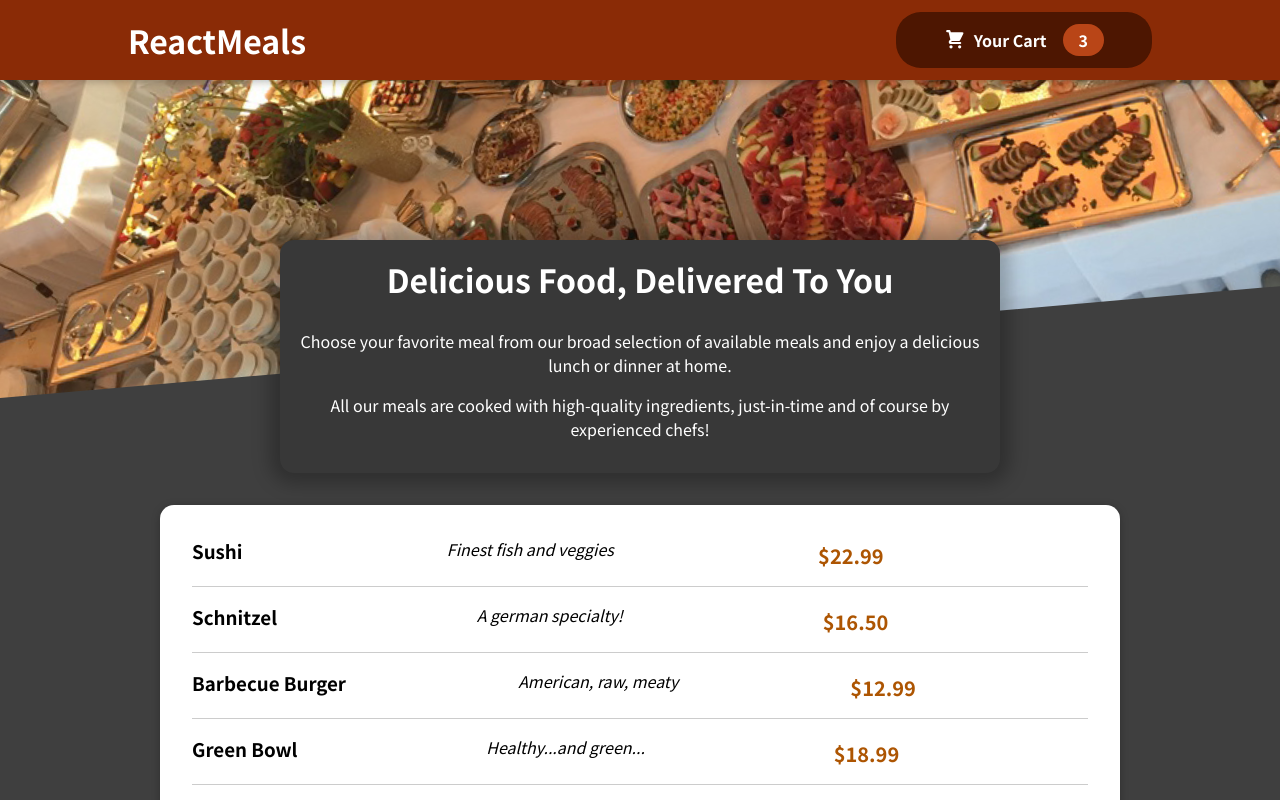
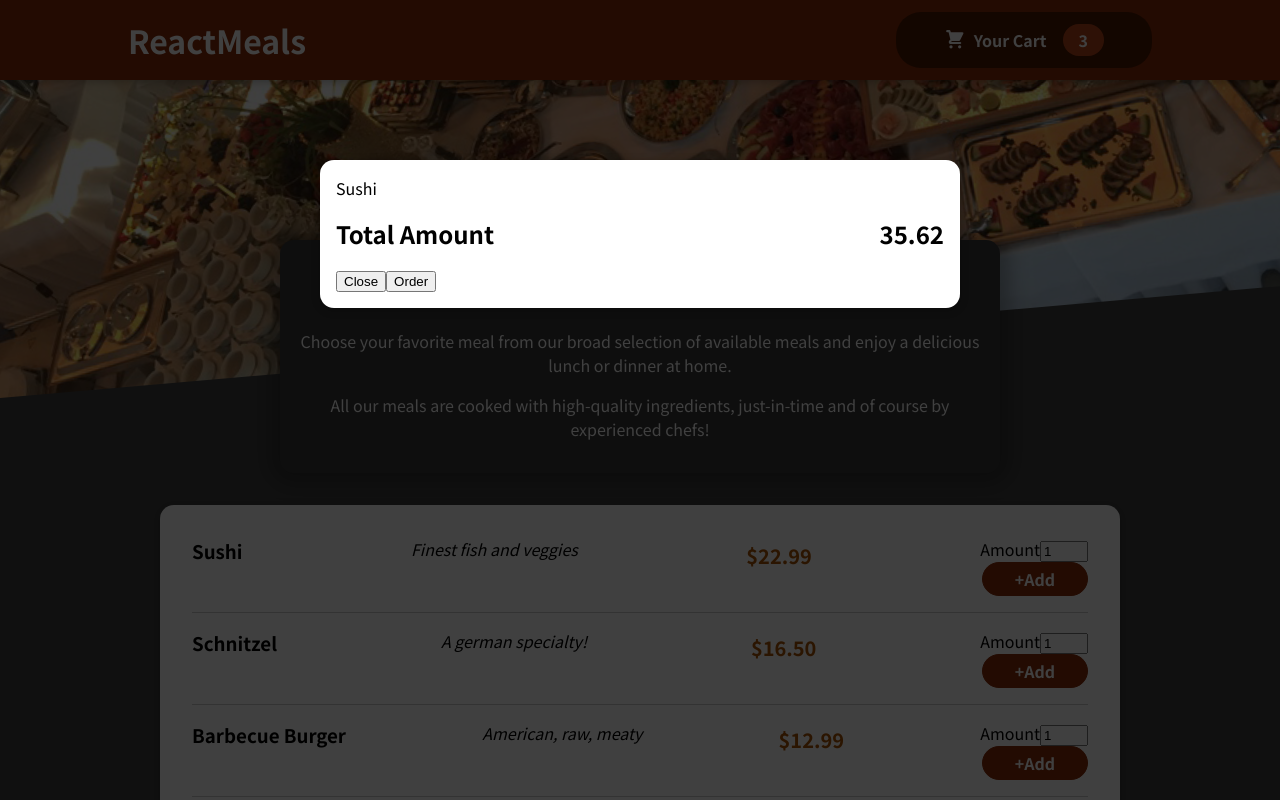
Before and after one commit to Mibek-Shrestha/food-oder, a React (Create React App) app: page / in a window 1280 px wide. Shown: the top 800 px of the page. Built offline with nearby package versions, Linux system fonts and the light colour scheme.

Commit message:
Cart file is added

```diff
--- a/public/index.html
+++ b/public/index.html
@@ -28,6 +28,7 @@
   </head>
   <body>
     <noscript>You need to enable JavaScript to run this app.</noscript>
+    <div id="overlays"></div>
     <div id="root"></div>
     <!--
       This HTML file is a template.
--- a/src/App.js
+++ b/src/App.js
@@ -1,10 +1,11 @@
 import React,{Fragment} from 'react'
 import Header from './components/Layout/Header'
 import Meals from './components/Meals/Meals'
-
+import Cart from './components/Cart/Cart'
 const App = () => {
   return (
     <Fragment>
+      <Cart/>
         <Header/>
         <main>
           <Meals/>
--- /dev/null
+++ b/src/components/Cart/Cart.js
@@ -0,0 +1,27 @@
+import React from 'react'
+import Modal from '../UI/Modal';
+import classes from './Cart.module.css';
+const Cart = () => {
+   const cartItems = (
+    <ul className={classes['cart-items']}>
+      {[{ id: 'c1', name: 'Sushi', amount: 2, price: 12.99 }].map((item) => (
+        <li>{item.name}</li>
+      ))}
+    </ul>
+  );
+  return <Modal>
+    {cartItems}
+    <div className={classes.total}>
+      <span>
+        Total Amount
+      </span>
+      <span>35.62</span>
+      </div>
+    <div className={classes.action}>
+      <button className={classes['button--alt']}>Close</button>
+      <button className={classes.button}>Order</button>
+    </div>
+  </Modal>
+}
+
+export default Cart
--- /dev/null
+++ b/src/components/Cart/Cart.module.css
@@ -0,0 +1,46 @@
+.cart-items {
+    list-style: none;
+    margin: 0;
+    padding: 0;
+    max-height: 20rem;
+    overflow: auto;
+}
+
+.total {
+    display: flex;
+    justify-content: space-between;
+    align-items: center;
+    font-weight: bold;
+    font-size: 1.5rem;
+    margin: 1rem 0;
+}
+
+.actions {
+    text-align: right;
+}
+
+.actions button {
+    font: inherit;
+    cursor: pointer;
+    background-color: transparent;
+    border: 1px solid #8a2b06;
+    padding: 0.5rem 2rem;
+    border-radius: 25px;
+    margin-left: 1rem;
+}
+
+.actions button:hover,
+.actions button:active {
+    background-color: #5a1a01;
+    border-color: #5a1a01;
+    color: white;
+}
+
+.actions .button--alt {
+    color: #8a2b06;
+}
+
+.actions .button {
+    background-color: #8a2b06;
+    color: white;
+}
--- a/src/components/Meals/MealIteam/MealIteam.js
+++ b/src/components/Meals/MealIteam/MealIteam.js
@@ -1,12 +1,15 @@
 import React from 'react'
 import classes from './MealIteam.module.css';
+import MealIteamForm from './MealIteamForm';
 const MealIteam = (props) => {
     const price = `$${props.price.toFixed(2)}`;
 return <li className={classes.meal}>
     <div><h3>{props.name}</h3></div>
     <div className={classes.description}>{props.description}</div>
     <div className={classes.price}>{price}</div>
-    <div></div>
+    <div>
+        <MealIteamForm/>
+    </div>
   </li>
 }
 
--- /dev/null
+++ b/src/components/Meals/MealIteam/MealIteamForm.js
@@ -0,0 +1,18 @@
+import React from 'react'
+import classes from './MealIteamForm.module.css';
+import Input from '../../UI/Input';
+const MealIteamForm = (props) => {
+  return <form className={classes.form}>
+    <Input label="Amount" input={{id:'amount',
+    type:'number',
+    min:'1',
+    max:'5',
+    step:'1',
+    defaultValue: '1'
+
+    }} />
+    <button>+Add</button>
+  </form>
+}
+
+export default MealIteamForm
--- /dev/null
+++ b/src/components/Meals/MealIteam/MealIteamForm.module.css
@@ -0,0 +1,20 @@
+.form {
+    text-align: right;
+}
+
+.form button {
+    font: inherit;
+    cursor: pointer;
+    background-color: #8a2b06;
+    border: 1px solid #8a2b06;
+    color: white;
+    padding: 0.25rem 2rem;
+    border-radius: 20px;
+    font-weight: bold;
+}
+
+.form button:hover,
+.form button:active {
+    background-color: #641e03;
+    border-color: #641e03;
+}
--- /dev/null
+++ b/src/components/UI/Input.js
@@ -0,0 +1,10 @@
+import React from 'react'
+import classes from './Input.module.css'
+const Input = (props) => {
+  return <div className="input">
+    <label htmlFor="props.input.id">{props.label}</label>
+    <input id={props.input.id} {...props.input} />
+  </div>
+}
+
+export default Input
--- /dev/null
+++ b/src/components/UI/Input.module.css
@@ -0,0 +1,18 @@
+.input {
+    display: flex;
+    align-items: center;
+    margin-bottom: 0.5rem;
+}
+
+.input label {
+    font-weight: bold;
+    margin-right: 1rem;
+}
+
+.input input {
+    width: 3rem;
+    border-radius: 5px;
+    border: 1px solid #ccc;
+    font: inherit;
+    padding-left: 0.5rem;
+}
--- /dev/null
+++ b/src/components/UI/Modal.js
@@ -0,0 +1,23 @@
+import React,{Fragment} from 'react'
+import  ReactDOM  from 'react-dom';
+import classes from './Modal.module.css'
+const Backdrop = props =>{
+    return <div className={classes.backdrop}/>
+}
+const ModalOverlay = (props) =>{
+    return <div className={classes.modal}>
+        <div className={classes.content}>{props.children}</div>
+    </div>
+}
+const portalElement = document.getElementById('overlays');
+const Modal = (props) => {
+  return <Fragment>
+    {ReactDOM.createPortal(<Backdrop />,portalElement)}
+    {ReactDOM.createPortal(<ModalOverlay>
+        {props.children}
+    </ModalOverlay>,portalElement)}
+
+  </Fragment>
+}
+
+export default Modal
--- /dev/null
+++ b/src/components/UI/Modal.module.css
@@ -0,0 +1,41 @@
+.backdrop {
+    position: fixed;
+    top: 0;
+    left: 0;
+    width: 100%;
+    height: 100vh;
+    z-index: 20;
+    background-color: rgba(0, 0, 0, 0.75);
+}
+
+.modal {
+    position: fixed;
+    top: 20vh;
+    left: 5%;
+    width: 90%;
+    background-color: white;
+    padding: 1rem;
+    border-radius: 14px;
+    box-shadow: 0 2px 8px rgba(0, 0, 0, 0.25);
+    z-index: 30;
+    animation: slide-down 300ms ease-out forwards;
+}
+
+@media (min-width: 768px) {
+    .modal {
+        width: 40rem;
+        left: calc(50% - 20rem);
+    }
+}
+
+@keyframes slide-down {
+    from {
+        opacity: 0;
+        transform: translateY(-3rem);
+    }
+
+    to {
+        opacity: 1;
+        transform: translateY(0);
+    }
+}
```
